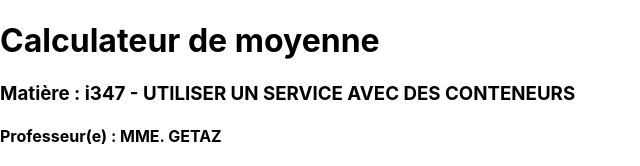
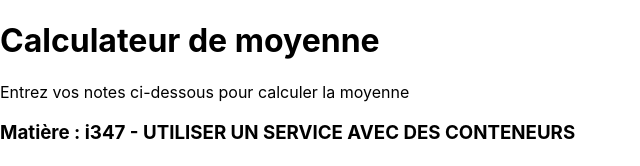
Before and after one commit to Azecko/calculateur-moyennes, a React (Create React App) app in the folder app/: page / in a window 1280 px wide. Shown: the top 166 px of the page, without its empty margins (0-640 px from the left). Built offline with nearby package versions, Linux system fonts and the light colour scheme; no server answers.

Commit message:
close #5

```diff
--- a/app/src/App.js
+++ b/app/src/App.js
@@ -5,6 +5,7 @@ function App() {
   return (
     <>
       <h1>Calculateur de moyenne</h1>
+      <p>Entrez vos notes ci-dessous pour calculer la moyenne</p>
       <h3>Matière : i347 - UTILISER UN SERVICE AVEC DES CONTENEURS</h3>
       <h4>Professeur(e) : MME. GETAZ</h4>
       <EntryList/>
```
